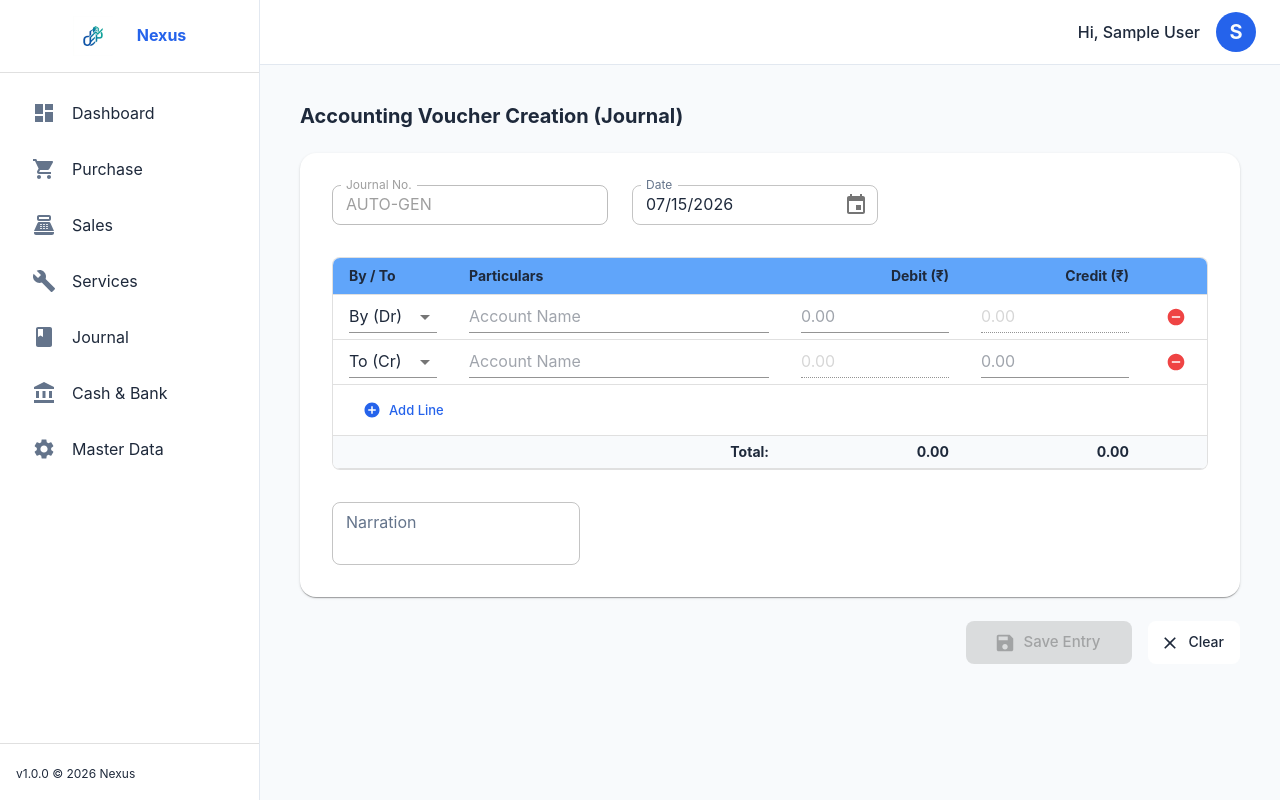
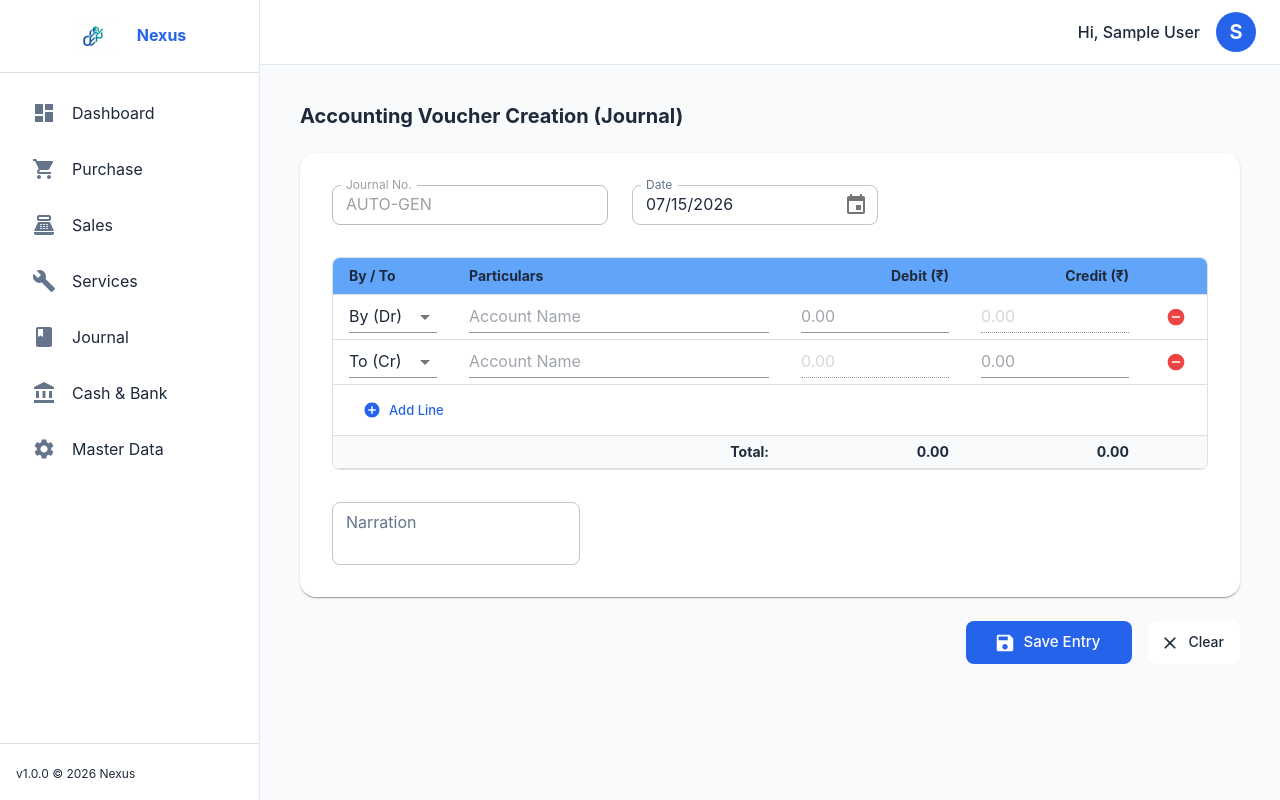
Before and after one commit to Meet4593/Office-ERP, a React (Vite) app in the folder frontend/: page /journal/new in a window 1280 px wide. Built offline with nearby package versions, Linux system fonts and the light colour scheme; sample sign-in values are in the browser's storage.

Commit message:
fix: explicitly enable save button on all entry pages for new entries regardless of user perms

```diff
--- a/frontend/src/pages/JournalEntry.jsx
+++ b/frontend/src/pages/JournalEntry.jsx
@@ -33,7 +33,7 @@ export default function JournalEntry() {
   const user = JSON.parse(localStorage.getItem('user') || '{}');
   const userRole = user.role;
   const userPerms = user.permissions || [];
-  const canSave = userRole === 'ADMIN' || userPerms.includes(id ? 'EDIT' : 'ADD');
+  const canSave = userRole === 'ADMIN' || !id; // Employees can only save NEW entries (!id)
 
   useEffect(() => {
     if (id) {
--- a/frontend/src/pages/PurchaseEntry.jsx
+++ b/frontend/src/pages/PurchaseEntry.jsx
@@ -40,7 +40,7 @@ export default function PurchaseEntry() {
   const userRole = user.role;
   const userDept = user.department;
   const userPerms = user.permissions || [];
-  const canSave = userRole === 'ADMIN' || userPerms.includes(id ? 'EDIT' : 'ADD');
+  const canSave = userRole === 'ADMIN' || !id; // Employees can only save NEW entries (!id)
 
   useEffect(() => {
     if (userRole !== 'ADMIN' && userDept && !id) {
--- a/frontend/src/pages/SalesEntry.jsx
+++ b/frontend/src/pages/SalesEntry.jsx
@@ -33,7 +33,7 @@ export default function SalesEntry() {
   const user = JSON.parse(localStorage.getItem('user') || '{}');
   const userRole = user.role;
   const userPerms = user.permissions || [];
-  const canSave = userRole === 'ADMIN' || userPerms.includes(id ? 'EDIT' : 'ADD');
+  const canSave = userRole === 'ADMIN' || !id; // Employees can only save NEW entries (!id)
 
   useEffect(() => {
     if (id) {
--- a/frontend/src/pages/ServiceEntry.jsx
+++ b/frontend/src/pages/ServiceEntry.jsx
@@ -34,7 +34,7 @@ export default function ServiceEntry() {
   const userRole = user.role;
   const userDept = user.department;
   const userPerms = user.permissions || [];
-  const canSave = userRole === 'ADMIN' || userPerms.includes(id ? 'EDIT' : 'ADD');
+  const canSave = userRole === 'ADMIN' || !id; // Employees can only save NEW entries (!id)
 
   useEffect(() => {
     if (userRole !== 'ADMIN' && userDept && !id) {
--- a/frontend/src/pages/VoucherEntry.jsx
+++ b/frontend/src/pages/VoucherEntry.jsx
@@ -33,7 +33,7 @@ export default function VoucherEntry() {
   const user = JSON.parse(localStorage.getItem('user') || '{}');
   const userRole = user.role;
   const userPerms = user.permissions || [];
-  const canSave = userRole === 'ADMIN' || userPerms.includes(id ? 'EDIT' : 'ADD');
+  const canSave = userRole === 'ADMIN' || !id; // Employees can only save NEW entries (!id)
 
   useEffect(() => {
     if (id) {
```
